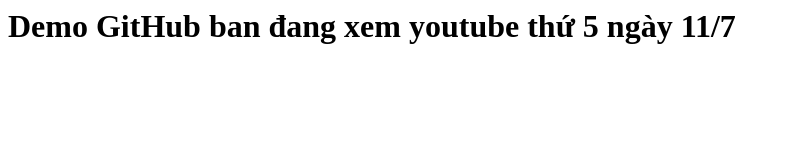
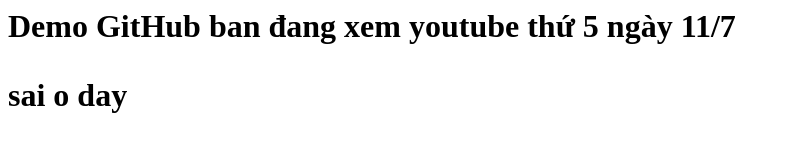
Before and after one commit to thienvv1110/repository_1, a plain HTML site: page index.html in a window 1280 px wide. Shown: the whole page, without its empty margins (0-790 px from the left). Drawn offline with Linux system fonts and the light colour scheme.

Commit message:
Update index.html

```diff
--- a/index.html
+++ b/index.html
@@ -1,3 +1,4 @@
 <h1>Demo GitHub</h/h1>
 ban đang xem youtube
 thứ 5 ngày 11/7
+<p>sai o day</p>
```
